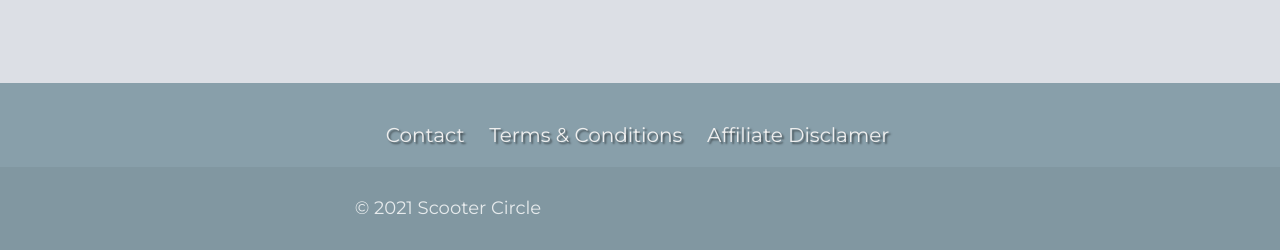
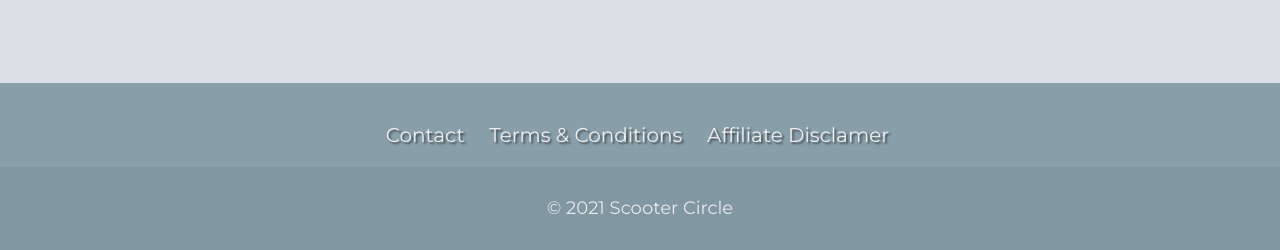
Before and after one commit to marina601/scooter-circle, a Flask app: page / in a window 1280 px wide. Shown: the part 1292-1542 px from the top of the page. Run offline with Flask 2, Linux system fonts and the light colour scheme; data that the repository does not hold is empty; some libraries are stand-ins or nearby versions.

Commit message:
Fix footer copyright div to align center

```diff
--- a/templates/base.html
+++ b/templates/base.html
@@ -5,11 +5,8 @@
   <meta charset="UTF-8">
   <meta http-equiv="X-UA-Compatible" content="IE=edge">
   <meta name="viewport" content="width=device-width, initial-scale=1.0">
-  <link rel="stylesheet" href="https://cdnjs.cloudflare.com/ajax/libs/font-awesome/5.15.3/css/all.min.css"
-    integrity="sha512-iBBXm8fW90+nuLcSKlbmrPcLa0OT92xO1BIsZ+ywDWZCvqsWgccV3gFoRBv0z+8dLJgyAHIhR35VZc2oM/gI1w=="
-    crossorigin="anonymous" referrerpolicy="no-referrer" text="text/css" />
-  <link rel="stylesheet" href="https://cdnjs.cloudflare.com/ajax/libs/materialize/1.0.0/css/materialize.min.css"
-    text="text/css">
+  <link rel="stylesheet" href="https://cdnjs.cloudflare.com/ajax/libs/font-awesome/5.15.3/css/all.min.css" text="text/css" />
+  <link rel="stylesheet" href="https://cdnjs.cloudflare.com/ajax/libs/materialize/1.0.0/css/materialize.min.css" text="text/css">
   <link rel="stylesheet" href="{{ url_for('static', filename='css/style.css') }}" type="text/css">
   {% block styles %}
   {% endblock %}
@@ -89,14 +86,14 @@
         </div>
       </div>
     </div>
-    <div class="footer-copyright">
-      <div class="container">
+    <div class="row footer-copyright">
+      <div class="col s12 text-center">
         <p>&copy; 2021 Scooter Circle</p>
       </div>
+    </div>
   </footer>
 
-  <script src="https://code.jquery.com/jquery-3.6.0.min.js"
-    integrity="sha256-/xUj+3OJU5yExlq6GSYGSHk7tPXikynS7ogEvDej/m4=" crossorigin="anonymous"></script>
+  <script src="https://code.jquery.com/jquery-3.6.0.min.js"></script>
   <script src="https://cdnjs.cloudflare.com/ajax/libs/materialize/1.0.0/js/materialize.min.js"></script>
   <script src="{{ url_for('static', filename='js/script.js') }}"></script>
   {% block scripts %}
```
